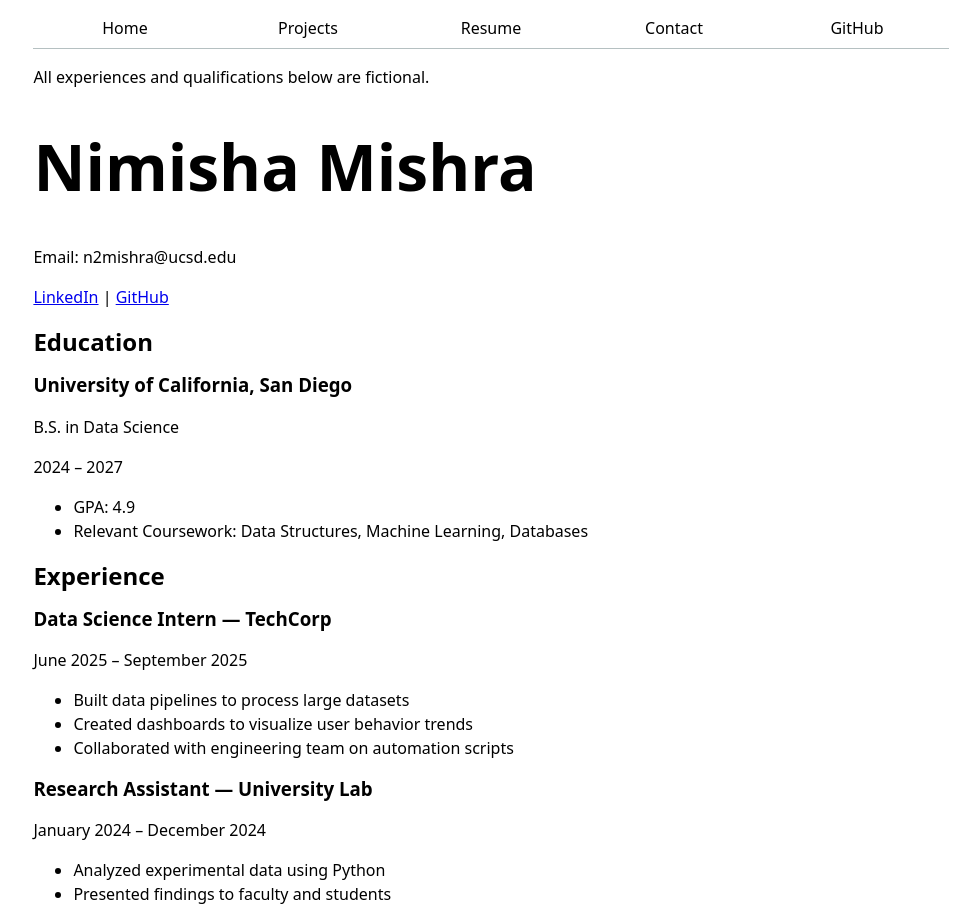
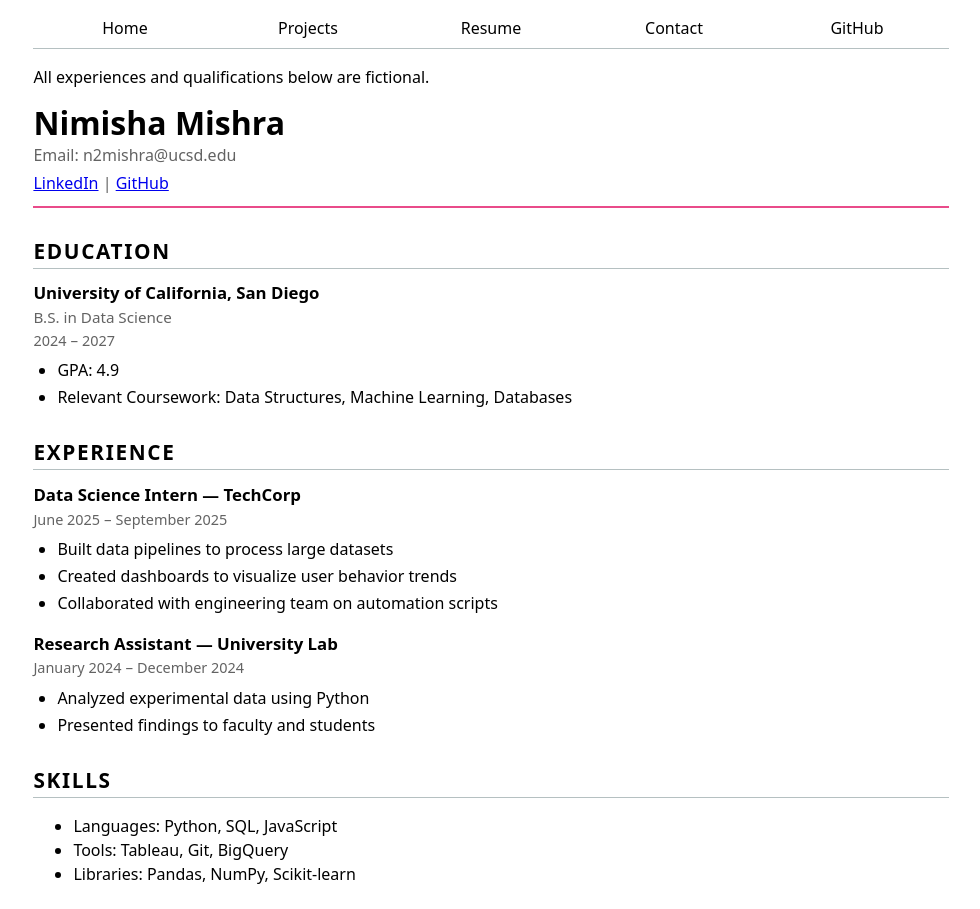
Before and after one commit to nimishamishra95/portfolio, a plain HTML site: page resume/index.html in a window 1280 px wide. Shown: the top 909 px of the page, without its empty margins (149-1129 px from the left). Drawn offline with Linux system fonts and the light colour scheme.

Commit message:
last css changes

```diff
--- a/style.css
+++ b/style.css
@@ -1,39 +1,26 @@
 body {
-  /* Set line height to 1.5 times the font size
-	   and use the OS’s UI font as the website font
-	 */
   font: 100%/1.5 system-ui;
-}
-
-body {
-    font: 100%/1.5 system-ui;
-    max-width: 100ch;
-    margin-inline: max(1em, (100% - 100ch) / 2);
+  max-width: 100ch;
+  margin-inline: max(1em, (100% - 100ch) / 2);
 }
 
 nav ul,
 nav li {
-    display: contents;
+  display: contents;
 }
 
 nav {
   display: flex;
+  margin-bottom: 1em;
+  border-bottom: 1px solid oklch(80% 3% 200);
 }
 
 nav a {
   flex: 1;
-}
-
-nav a {
   text-decoration: none;
   color: inherit;
   text-align: center;
   padding: 0.5em;
-}
-
-nav {
-  margin-bottom: 1em;
-  border-bottom: 1px solid oklch(80% 3% 200);
 }
 
 nav a.current {
@@ -41,15 +28,32 @@ nav a.current {
   padding-bottom: 0.1em;
 }
 
-:root {
-  --color-accent: oklch(65% 50% 0);
-  accent-color: var(--color-accent);
-}
-
 nav a:hover {
   border-bottom: 0.4em solid var(--color-accent);
   padding-bottom: 0.1em;
   background-color: oklch(from var(--color-accent) 95% 5% h);
+}
+
+:root {
+  --color-accent: oklch(65% 50% 0);
+}
+
+body {
+  accent-color: var(--color-accent);
+}
+
+h1, h2, h3, h4, h5, h6 {
+  line-height: 1.1;
+  text-wrap: balance;
+}
+
+h1 {
+  font-size: 400%;
+}
+
+img {
+  max-width: 100%;
+  height: auto;
 }
 
 input, textarea, button {
@@ -72,11 +76,6 @@ button {
   grid-column: 1 / -1;
 }
 
-img {
-    max-width: 100%;
-    height: auto;
-}
-
 .projects {
   display: grid;
   grid-template-columns: repeat(auto-fill, minmax(15em, 1fr));
@@ -94,15 +93,56 @@ img {
   margin: 0;
 }
 
-h1 {
-  font-size: 400%;
+main > header {
+  border-bottom: 2px solid var(--color-accent);
+  padding-bottom: 0.5em;
+  margin-bottom: 1.5em;
 }
 
-h1, h2, h3, h4, h5, h6 {
-  line-height: 1.1;
-  text-wrap: balance;
+main > header h1 {
+  font-size: 200%;
+  margin: 0;
 }
 
-* {
-    overflow: visible;
+main > header p {
+  margin: 0.2em 0;
+  color: oklch(50% 0% 0);
 }
+
+section {
+  margin-block: 2em;
+}
+
+section > header h2 {
+  font-size: 1.3em;
+  text-transform: uppercase;
+  letter-spacing: 0.08em;
+  border-bottom: 1px solid oklch(80% 3% 200);
+  padding-bottom: 0.25em;
+  margin-bottom: 0.75em;
+}
+
+main > section article {
+  margin-bottom: 1.2em;
+}
+
+main > section article h3 {
+  margin: 0 0 0.2em 0;
+  font-size: 1.05em;
+}
+
+main > section article p,
+main > section article time {
+  margin: 0;
+  color: oklch(50% 0% 0);
+  font-size: 0.95em;
+}
+
+main > section article ul {
+  margin-top: 0.4em;
+  padding-left: 1.5em;
+}
+
+main > section article li {
+  margin-bottom: 0.2em;
+}
```
